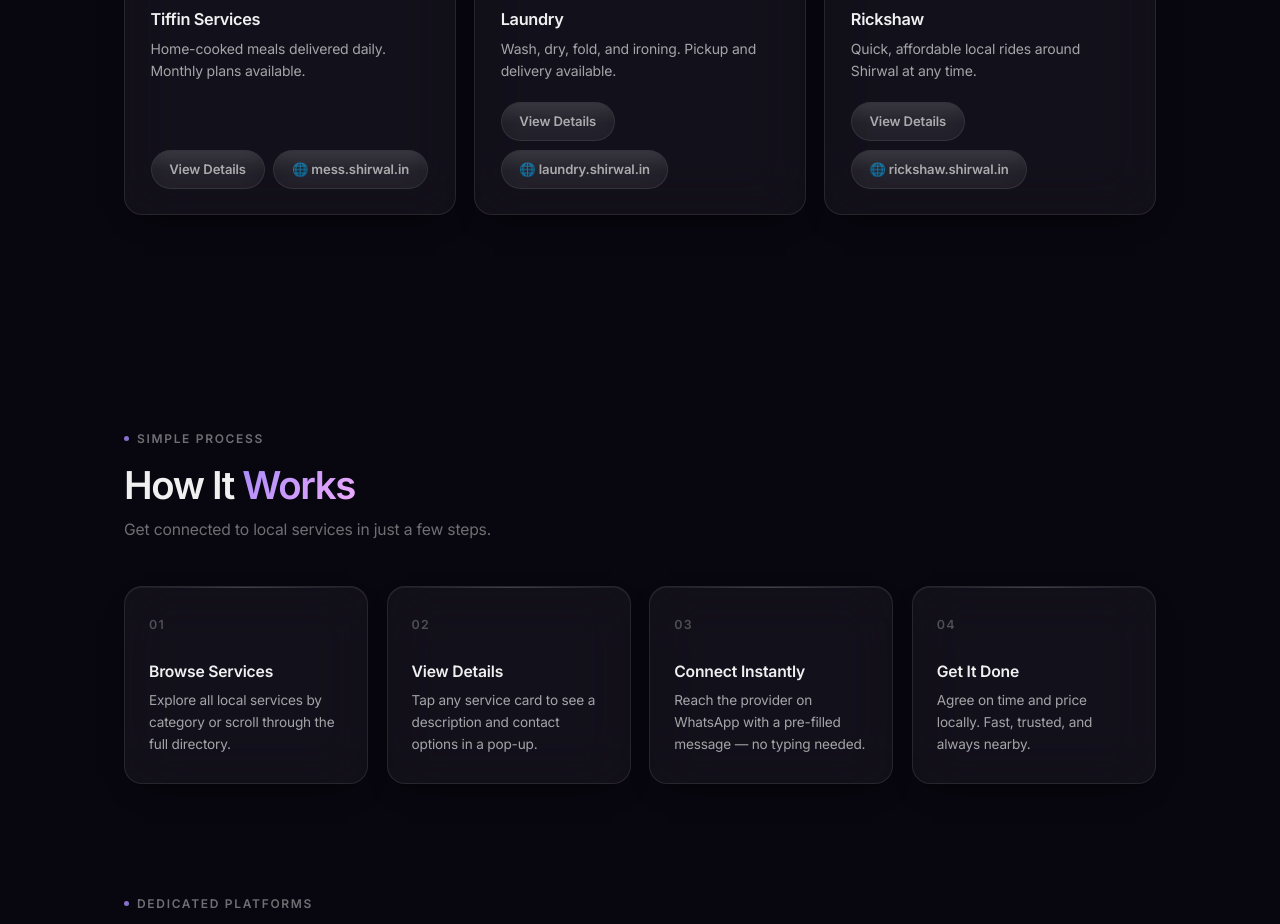
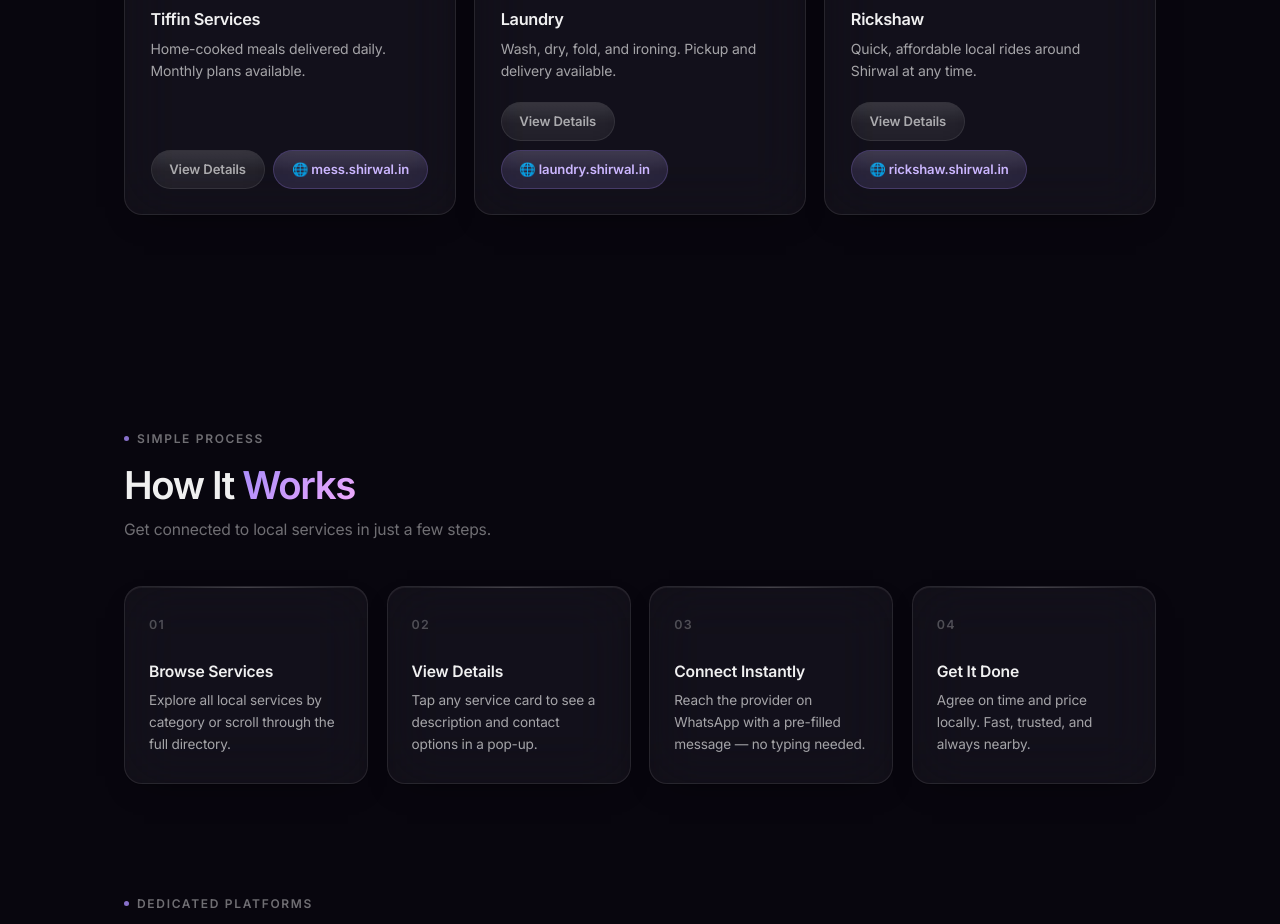
Before and after one commit to kartik239/shirwalc, a plain HTML site: page index.html in a window 1280 px wide. Shown: the part 1529-2453 px from the top of the page. Drawn offline with Linux system fonts and the light colour scheme.

Commit message:
Add subtle tinted action button for primary card links
Co-authored-by: arena-agent <297053741+arena-agent@users.noreply.github.com>

```diff
--- a/css/style.css
+++ b/css/style.css
@@ -716,3 +716,11 @@ footer { padding: 4rem 0 2rem; border-top: 1px solid var(--glass-border); margin
 @media (prefers-reduced-motion: reduce) {
   .js-reveal .reveal { opacity: 1 !important; transform: none !important; }
 }
+.btn-tint {
+  background: rgba(167,139,250,0.12);
+  border: 1px solid rgba(167,139,250,0.24);
+  color: #cbb6ff;
+  backdrop-filter: var(--blur-sm);
+  -webkit-backdrop-filter: var(--blur-sm);
+}
+.btn-tint:hover { background: rgba(167,139,250,0.18); border-color: rgba(167,139,250,0.38); color: #e2d6ff; transform: translateY(-1px); }
--- a/index.html
+++ b/index.html
@@ -137,7 +137,7 @@
           <p class="desc">Home-cooked meals delivered daily. Monthly plans available.</p>
           <div class="card-actions">
             <a class="btn btn-quiet btn-sm" href="vendors.html?service=Tiffin%20Services#service-tiffin">View Details</a>
-            <a class="btn btn-quiet btn-sm" href="https://mess.shirwal.in" target="_blank" rel="noopener">🌐 mess.shirwal.in</a>
+            <a class="btn btn-tint btn-sm" href="https://mess.shirwal.in" target="_blank" rel="noopener">🌐 mess.shirwal.in</a>
           </div>
         </article>
 
@@ -151,7 +151,7 @@
           <p class="desc">Wash, dry, fold, and ironing. Pickup and delivery available.</p>
           <div class="card-actions">
             <a class="btn btn-quiet btn-sm" href="vendors.html?service=Laundry#service-laundry">View Details</a>
-            <a class="btn btn-quiet btn-sm" href="https://laundry.shirwal.in" target="_blank" rel="noopener">🌐 laundry.shirwal.in</a>
+            <a class="btn btn-tint btn-sm" href="https://laundry.shirwal.in" target="_blank" rel="noopener">🌐 laundry.shirwal.in</a>
           </div>
         </article>
 
@@ -165,7 +165,7 @@
           <p class="desc">Quick, affordable local rides around Shirwal at any time.</p>
           <div class="card-actions">
             <a class="btn btn-quiet btn-sm" href="vendors.html?service=Rickshaw#service-rickshaw">View Details</a>
-            <a class="btn btn-quiet btn-sm" href="https://rickshaw.shirwal.in" target="_blank" rel="noopener">🌐 rickshaw.shirwal.in</a>
+            <a class="btn btn-tint btn-sm" href="https://rickshaw.shirwal.in" target="_blank" rel="noopener">🌐 rickshaw.shirwal.in</a>
           </div>
         </article>
 
```
